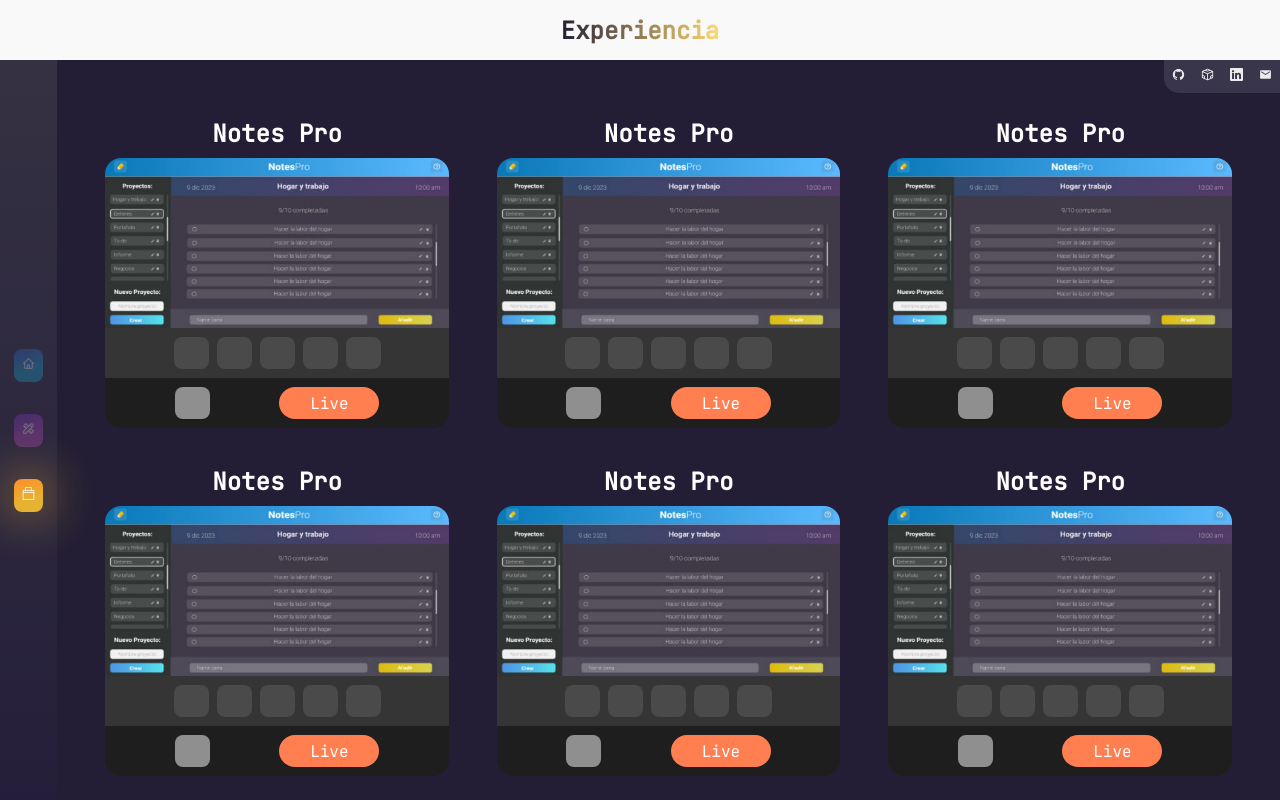
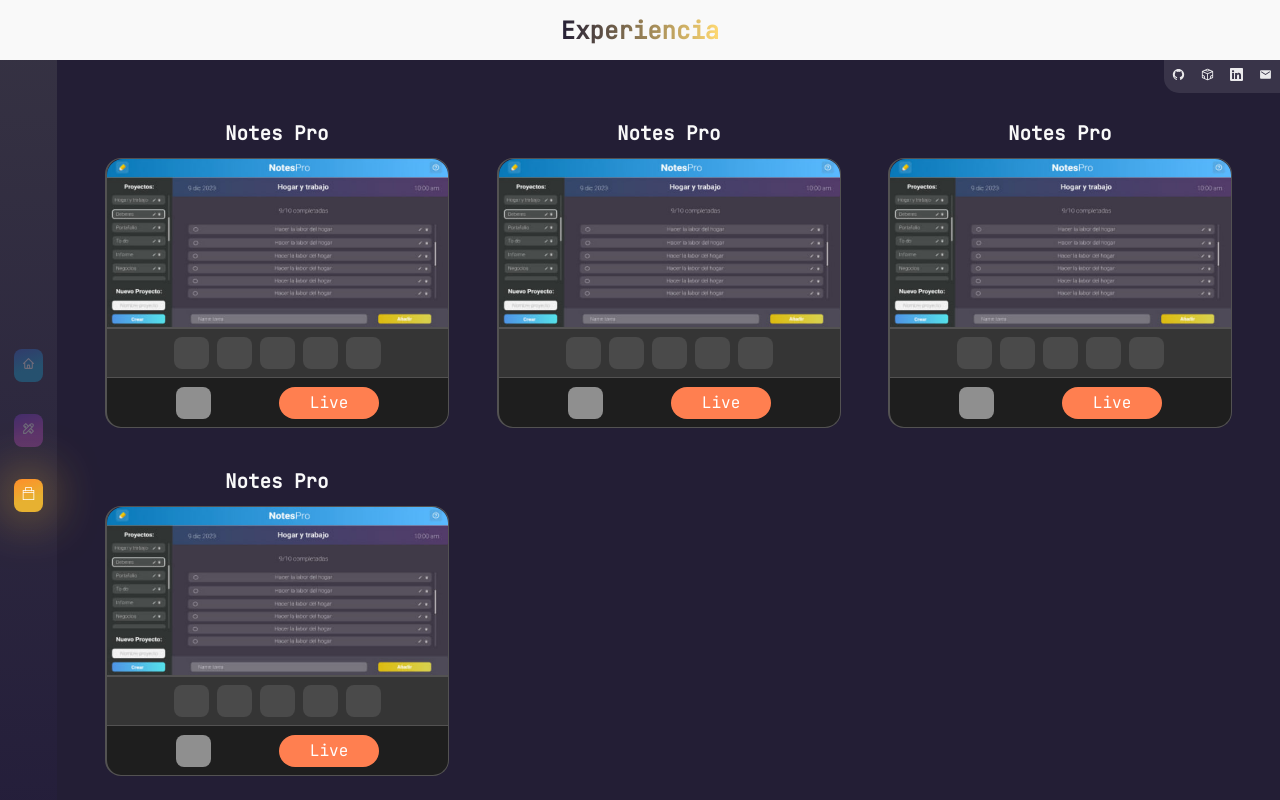
Before and after one commit to OscarCodev/my-portafolio, a React (Vite) app: page /experiencia in a window 1280 px wide. Built offline with nearby package versions, Linux system fonts and the light colour scheme.

Commit message:
animaciones a las paginas y secciones

```diff
--- a/src/components/pages/ExperienceScreen.jsx
+++ b/src/components/pages/ExperienceScreen.jsx
@@ -3,9 +3,11 @@
 import proyect1 from "../../assets/proyect1.jpg";
 
 function ExperienceScreen() {
+  const data = ["NotesPro", "meditateMe", "pokeRank", "E-comerce"];
   return (
     <ContainerExperience transition-style="in:circle:top-right">
-      <ContainerProyect>
+      {data.map((card, i) => (
+        <ContainerProyect className="animate__animated animate__zoomIn">
           <h2>Notes Pro</h2>
           <div className="containerInfo">
             <div className="containerImg">
@@ -24,120 +26,7 @@
             </div>
           </div>
         </ContainerProyect>
-      <ContainerProyect>
-        <h2>Notes Pro</h2>
-        <div className="containerInfo">
-          <div className="containerImg">
-            <img src={proyect1} alt="img" />
-          </div>
-          <div className="containerTecnologias">
-            <div className="item"></div>
-            <div className="item"></div>
-            <div className="item"></div>
-            <div className="item"></div>
-            <div className="item"></div>
-          </div>
-          <div className="containerButtons">
-            <div className="buttonRepo"></div>
-            <div className="buttonLive">Live</div>
-          </div>
-        </div>
-      </ContainerProyect>
-      <ContainerProyect>
-        <h2>Notes Pro</h2>
-        <div className="containerInfo">
-          <div className="containerImg">
-            <img src={proyect1} alt="img" />
-          </div>
-          <div className="containerTecnologias">
-            <div className="item"></div>
-            <div className="item"></div>
-            <div className="item"></div>
-            <div className="item"></div>
-            <div className="item"></div>
-          </div>
-          <div className="containerButtons">
-            <div className="buttonRepo"></div>
-            <div className="buttonLive">Live</div>
-          </div>
-        </div>
-      </ContainerProyect>
-      <ContainerProyect>
-        <h2>Notes Pro</h2>
-        <div className="containerInfo">
-          <div className="containerImg">
-            <img src={proyect1} alt="img" />
-          </div>
-          <div className="containerTecnologias">
-            <div className="item"></div>
-            <div className="item"></div>
-            <div className="item"></div>
-            <div className="item"></div>
-            <div className="item"></div>
-          </div>
-          <div className="containerButtons">
-            <div className="buttonRepo"></div>
-            <div className="buttonLive">Live</div>
-          </div>
-        </div>
-      </ContainerProyect>
-      <ContainerProyect>
-        <h2>Notes Pro</h2>
-        <div className="containerInfo">
-          <div className="containerImg">
-            <img src={proyect1} alt="img" />
-          </div>
-          <div className="containerTecnologias">
-            <div className="item"></div>
-            <div className="item"></div>
-            <div className="item"></div>
-            <div className="item"></div>
-            <div className="item"></div>
-          </div>
-          <div className="containerButtons">
-            <div className="buttonRepo"></div>
-            <div className="buttonLive">Live</div>
-          </div>
-        </div>
-      </ContainerProyect>
-      <ContainerProyect>
-        <h2>Notes Pro</h2>
-        <div className="containerInfo">
-          <div className="containerImg">
-            <img src={proyect1} alt="img" />
-          </div>
-          <div className="containerTecnologias">
-            <div className="item"></div>
-            <div className="item"></div>
-            <div className="item"></div>
-            <div className="item"></div>
-            <div className="item"></div>
-          </div>
-          <div className="containerButtons">
-            <div className="buttonRepo"></div>
-            <div className="buttonLive">Live</div>
-          </div>
-        </div>
-      </ContainerProyect>
-      <ContainerProyect>
-        <h2>Notes Pro</h2>
-        <div className="containerInfo">
-          <div className="containerImg">
-            <img src={proyect1} alt="img" />
-          </div>
-          <div className="containerTecnologias">
-            <div className="item"></div>
-            <div className="item"></div>
-            <div className="item"></div>
-            <div className="item"></div>
-            <div className="item"></div>
-          </div>
-          <div className="containerButtons">
-            <div className="buttonRepo"></div>
-            <div className="buttonLive">Live</div>
-          </div>
-        </div>
-      </ContainerProyect>
+      ))}
     </ContainerExperience>
   );
 }
@@ -163,7 +52,8 @@
   //border: 1px solid red;
   font-family: "JetBrains Mono";
   h2 {
-    color: white;
+    color: #f9f9f9;
+    font-size: 1.2rem;
     width: 100%;
     height: 50px;
     display: flex;
@@ -181,6 +71,10 @@
   .containerImg {
     width: 100%;
     height: 170px;
+    border-top-right-radius: 1rem;
+    border-top-left-radius: 1rem;
+    border: 1px solid #535252;
+    border-left: 2px solid #535252;
     img {
       border-top-right-radius: 1rem;
       border-top-left-radius: 1rem;
@@ -192,6 +86,8 @@
     width: 100%;
     height: 50px;
     background-color: #353535;
+    border: 1px solid #535252;
+    border-left: 2px solid #535252;
     display: flex;
     justify-content: center;
     gap: 0.5rem;
@@ -207,6 +103,9 @@
     width: 100%;
     height: 50px;
     background-color: #1e1e1e;
+    border-left: 2px solid #535252;
+    border-right: 1px solid #535252;
+    border-bottom: 1px solid #535252;
     border-bottom-left-radius: 1rem;
     border-bottom-right-radius: 1rem;
     display: flex;
--- a/src/components/pages/HomeScreen.jsx
+++ b/src/components/pages/HomeScreen.jsx
@@ -1,12 +1,12 @@
 import React, { useEffect, useState } from "react";
 import styled from "styled-components";
 import imagenProgramador from "../../assets/Programer.jpg";
-
+import 'animate.css';
 export default function HomeScreen() {
   return (
     <ContainerPrincipal transition-style="in:circle:top-right">
-      <Presentacion>
-        <h2>I'm Oscar Bautista</h2>
+      <Presentacion className="animate__animated animate__zoomIn">
+        <h2>I'm <span>Oscar</span> Bautista</h2>
         <p>
           Lorem ipsum, dolor sit amet consectetur adipisicing elit. Sapiente
           beatae aut earum libero et aspernatur error! Explicabo, sequi officiis
@@ -15,7 +15,7 @@
         </p>
         <Button></Button>
       </Presentacion>
-      <ContenedorImg>
+      <ContenedorImg className="animate__animated animate__zoomInDown">
         <img src={imagenProgramador} alt="programador" />
       </ContenedorImg>
     </ContainerPrincipal>
@@ -61,12 +61,14 @@
     font-size: 2rem;
     margin-bottom: 3rem;
     text-align: center;
-    position: relative;
     color: #f9f9f9;
-    &::after {
+    span{
+      position: relative;
+    }
+    span::after {
       content: "";
       position: absolute;
-      left: 5rem;
+      left: 0rem;
       width: 95px;
       height: 6px;
       background: linear-gradient(to right, #a4a1ff, #65baff);
@@ -127,11 +129,11 @@
     transition: all 0.6s cubic-bezier(0.23, 1, 0.32, 1);
   }
   &::after {
-    content: "Dowload CV";
+    content: "Download CV";
     display: flex;
     align-items: center;
     justify-content: center;
-    background: linear-gradient(342deg, #2890b0 41%, #28417f 100%);
+    background: linear-gradient(342deg, #2890b0 41%, #0e43c7 100%);
     width: 100%;
     height: 100%;
     pointer-events: none;
--- a/src/components/pages/TecnologiesScreen.jsx
+++ b/src/components/pages/TecnologiesScreen.jsx
@@ -4,17 +4,15 @@
 export default function TecnologiesScreen() {
   //const {frontend, backend, mobile, design} = tecnologias;
 
+  const dataCampo = ["Design", "Frontend", "Backend"]
+
   return (
     <ContainerTecnologies transition-style="in:circle:top-right">
-      <ContainerCampo title="Design" />
-      <ContainerCampo title="Frontend">
-        {/*
-          tecnologies.map((tecnologia) => (
-            <CardTecnologia img={tecnologia.img}/>
-          ))
-          */}
-      </ContainerCampo>
-      <ContainerCampo title="Backend" />
+      {
+        dataCampo.map(campo => (
+          <ContainerCampo title={campo}/>
+        ))
+      }
     </ContainerTecnologies>
   );
 }
@@ -48,7 +46,7 @@
 
 function ContainerCampo({ title }) {
   return (
-    <Container>
+    <Container className="animate__animated animate__zoomIn">
       <h2>{title}</h2>
       <ContainerCards>
         <CardTecnologia />
@@ -68,7 +66,7 @@
   h2 {
     text-align: center;
     color: white;
-    border: 1px solid gray;
+    //border: 1px solid gray;
     padding: 1rem;
   }
 `;
@@ -87,8 +85,9 @@
 
 const Card = styled.div`
   width: 100%;
-  height: 80px;
+  height: 50px;
   background: rgba(255, 255, 255, 0.2);
+  border: 1px solid #8b8b8b;
   border-radius: 1rem;
   transition: all 0.3s;
   &:hover {
```
Lines whose indentation alone changed are shown as unchanged.
